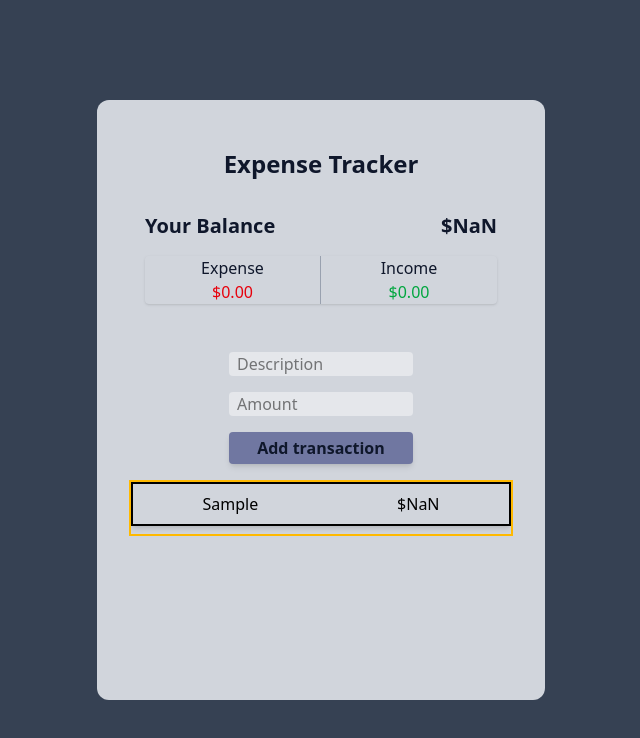
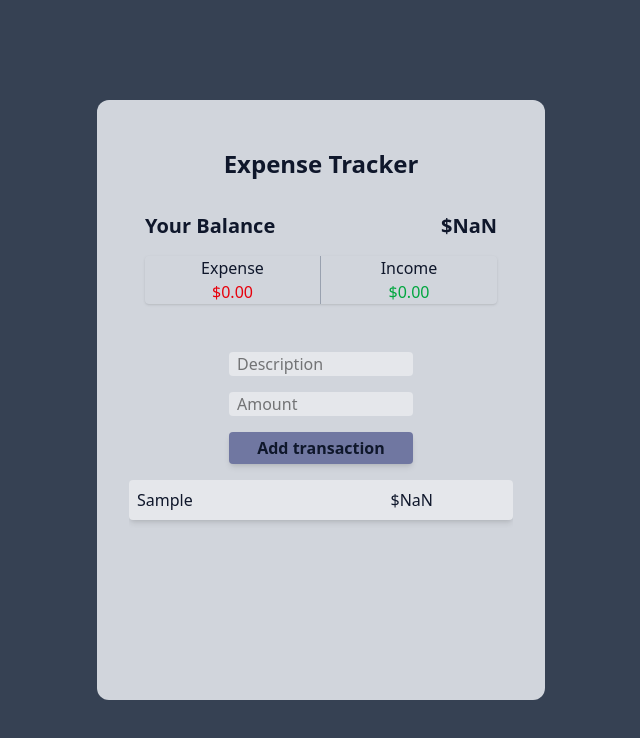
Before and after one commit to alex-neg/expense-tracker, a React (Vite) app: page / in a window 1280 px wide. Both pictures are taken after typing "Sample", "Sample" into the empty fields and a click on the button "Add transaction". Shown: the top 738 px of the page, without its empty margins (319-959 px from the left). Built offline with nearby package versions, Linux system fonts and the light colour scheme.

Commit message:
Styled the component

```diff
--- a/src/components/TransactionList.jsx
+++ b/src/components/TransactionList.jsx
@@ -2,18 +2,20 @@ import React from "react";
 
 const TransactionList = ({ transactions }) => {
   return (
-    <div className="border-2 border-amber-400 max-h-[200px] overflow-y-auto">
+    <div className="max-h-[200px] overflow-y-auto text-slate-900 font-medium">
       {transactions.map((item) => (
         <div
           key={item.id}
-          className="border-2 group relative flex  s p-2 mb-2 shadow-md"
+          className="group relative bg-gray-200 p-2 mb-2 shadow-md rounded"
         >
-          <button className="absolute left-2 opacity-0 group-hover:opacity-100 transition">
-            🗑️
-          </button>
-          <div className="flex flex-1 justify-around gap-4">
-            <p>{item.description}</p>
-            <p>${item.amount}</p>
+          <div className="flex justify-between items-center gap-4 pr-18 w-full">
+            <p className="w-0 flex-1 break-words">{item.description}</p>
+            <p className="whitespace-nowrap">${item.amount}</p>
+          </div>
+          {/* Btns */}
+          <div className="absolute top-2 right-2 flex gap-2 opacity-0 group-hover:opacity-100 transition-opacity duration-200">
+            <button>🗑️</button>
+            <button>✏️</button>
           </div>
         </div>
       ))}
```
